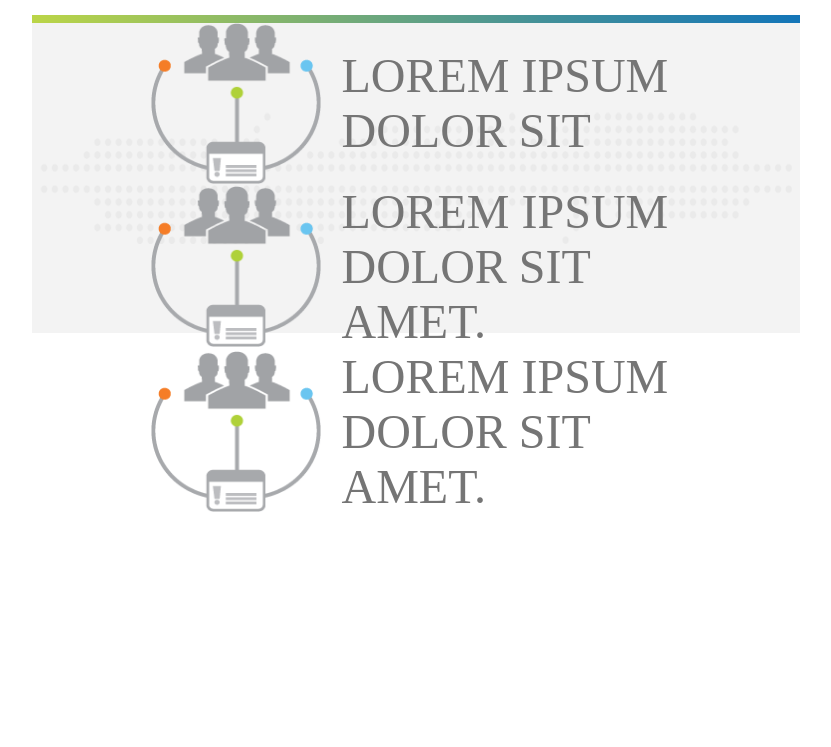
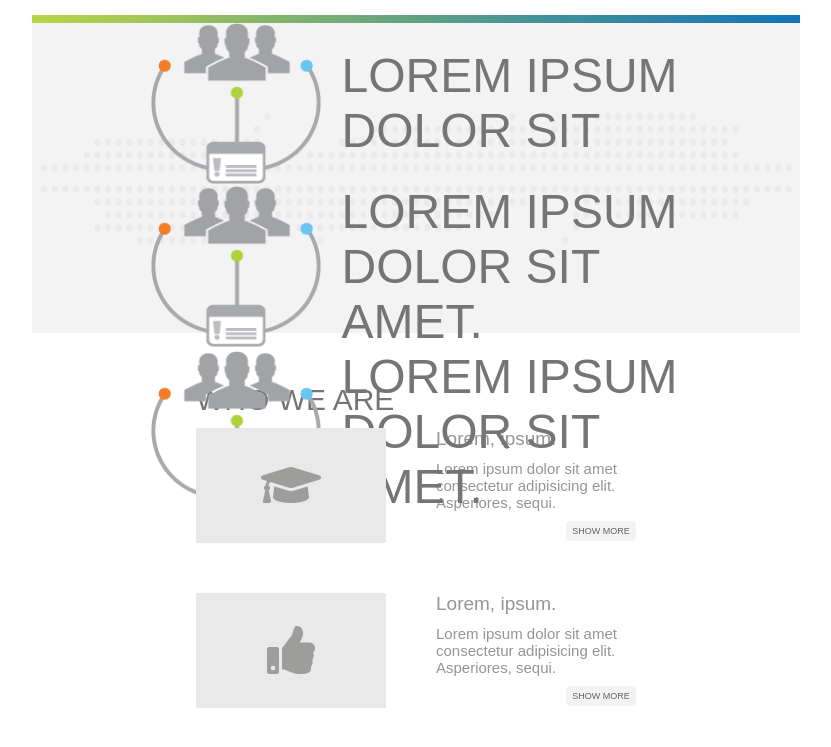
Before and after one commit to uroslazarevic/WMTest, a website built with webpack: page src/index.html in a window 1280 px wide. Shown: the part 65-812 px from the top of the page, without its empty margins (224-1055 px from the left). Built offline with nearby package versions, Linux system fonts and the light colour scheme; files whose address does not match are found by name.

Commit message:
added who-we-are section

```diff
--- a/src/index.html
+++ b/src/index.html
@@ -41,12 +41,13 @@
           <span class="search-btn"><i class="fas fa-search"></i></span>
         </nav>
       </header>
+
       <div class="search-input-div">
         <input class="search-input" name="search-input" type="text" />
       </div>
+
       <div class="border-div"></div>
-    </div>
-    <div class="container">
+
       <main id="swiper-section">
         <div class="swiper-container">
           <div class="swiper-wrapper">
@@ -82,6 +83,40 @@
           <div class="swiper-pagination"></div>
         </div>
       </main>
+
+      <section id="who-we-are">
+        <div class="section-title">who we are</div>
+        <div class="section-content">
+          <div class="info-block">
+            <span class="block-image"
+              ><i class="fas fa-graduation-cap"></i
+            ></span>
+            <div class="block-content">
+              <div class="block-title">Lorem, ipsum.</div>
+              <div class="block-text">
+                Lorem ipsum dolor sit amet consectetur adipisicing elit.
+                Asperiores, sequi.
+              </div>
+              <div class="show-more">
+                <a href="#show-more" target="_blank">Show more</a>
+              </div>
+            </div>
+          </div>
+          <div class="info-block">
+            <span class="block-image"><i class="fas fa-thumbs-up"></i></span>
+            <div class="block-content">
+              <div class="block-title">Lorem, ipsum.</div>
+              <div class="block-text">
+                Lorem ipsum dolor sit amet consectetur adipisicing elit.
+                Asperiores, sequi.
+              </div>
+              <div class="show-more">
+                <a href="#show-more" target="_blank">Show more</a>
+              </div>
+            </div>
+          </div>
+        </div>
+      </section>
     </div>
   </body>
 </html>
--- a/src/scripts/app.js
+++ b/src/scripts/app.js
@@ -1,7 +1,6 @@
 import Swiper from "swiper/dist/js/swiper.min.js";
 import colors from "../styles/global_vars";
 
-console.log("colors:", colors);
 export default class App {
   constructor() {
     this._search = false;
--- a/src/styles/global_vars.js
+++ b/src/styles/global_vars.js
@@ -8,7 +8,8 @@ export default {
   title: "#757575",
   headerText: "#a1a3a6",
   sectionContentText: "#959595",
-  sectionPicture: "#9d9d9c",
+  $sectionPicture: "#9d9d9c",
+  $sectionPictureBg: "#e9e9e9",
   footerBg: "#dbdbdb",
   footerIcon: "#6d6e71",
   footerIconBg: "#f3f3f4"
--- a/src/styles/index.scss
+++ b/src/styles/index.scss
@@ -4,6 +4,12 @@
   text-decoration: none;
   color: #000;
   list-style-type: none;
+  font-family: Arial;
+}
+
+@font-face {
+  font-family: "DINPro";
+  src: url("../fonts/DINPro-Regular_13937.ttf");
 }
 
 $primary: #bbd547;
@@ -16,6 +22,7 @@ $swiperPaginationBullet: #bababa;
 $title: #757575;
 $sectionContentText: #959595;
 $sectionPicture: #9d9d9c;
+$sectionPictureBg: #e9e9e9;
 $footerBg: #dbdbdb;
 $footerIcon: #6d6e71;
 $footerIconBg: #f3f3f4;
@@ -176,7 +183,7 @@ $footerIconBg: #f3f3f4;
           font-size: 48px;
           width: 340px;
           text-align: left;
-          color: #757575;
+          color: $title;
         }
       }
     }
@@ -193,4 +200,98 @@ $footerIconBg: #f3f3f4;
       }
     }
   }
+
+  #who-we-are {
+    padding: 50px 0;
+
+    .section-title {
+      font-size: 30px;
+      text-transform: uppercase;
+      padding-bottom: 11px;
+      color: $title;
+      width: 440px;
+      margin: 0 auto;
+    }
+
+    .section-content {
+      display: grid;
+      grid-template-rows: auto;
+      grid-row-gap: 50px;
+      justify-content: center;
+
+      .info-block {
+        display: flex;
+
+        .block-image {
+          margin-right: 50px;
+          height: 115px;
+          width: 190px;
+          background-color: $sectionPictureBg;
+          display: block;
+          position: relative;
+
+          i {
+            position: absolute;
+            top: 50%;
+            left: 50%;
+            color: $sectionPicture;
+            left: 50%;
+            font-size: 48px;
+            transform: translate(-50%, -50%);
+            cursor: pointer;
+
+            &:hover {
+              color: $primary;
+            }
+          }
+        }
+
+        .block-content {
+          width: 200px;
+          display: flex;
+          flex-direction: column;
+
+          .block-title {
+            font-size: 19px;
+            color: $sectionContentText;
+            padding-bottom: 10px;
+          }
+
+          .block-text {
+            font-size: 15px;
+            color: $sectionContentText;
+            padding-bottom: 10px;
+          }
+
+          .show-more {
+            height: 20px;
+            text-align: center;
+            width: 70px;
+            line-height: 20px;
+            margin-left: auto;
+            text-transform: uppercase;
+            font-family: "DINPro";
+            font-size: 9px;
+            border: none;
+            background-color: #f3f3f4;
+            border-radius: 4px;
+            cursor: pointer;
+
+            a {
+              color: #646464;
+            }
+
+            &:hover,
+            &:active,
+            &:focus {
+              background-color: $primary;
+              a {
+                color: #fff;
+              }
+            }
+          }
+        }
+      }
+    }
+  }
 }
```
